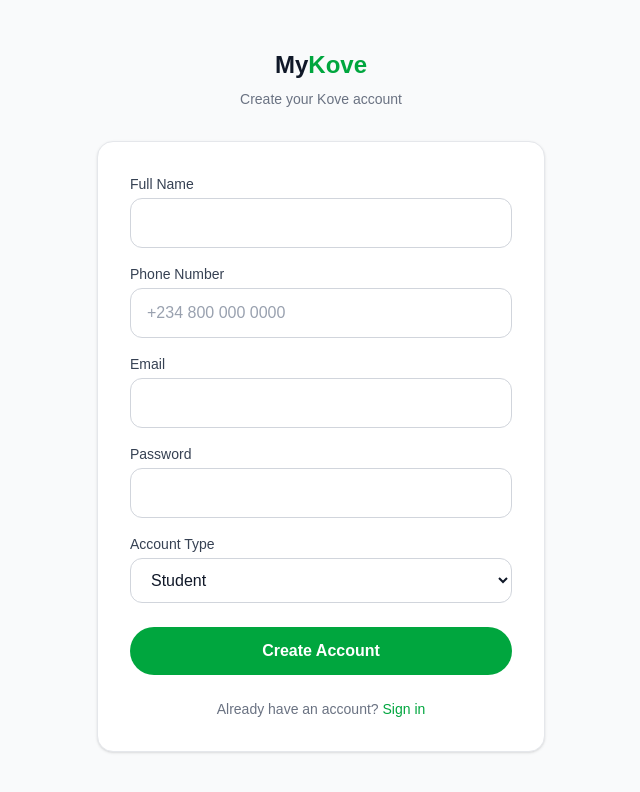
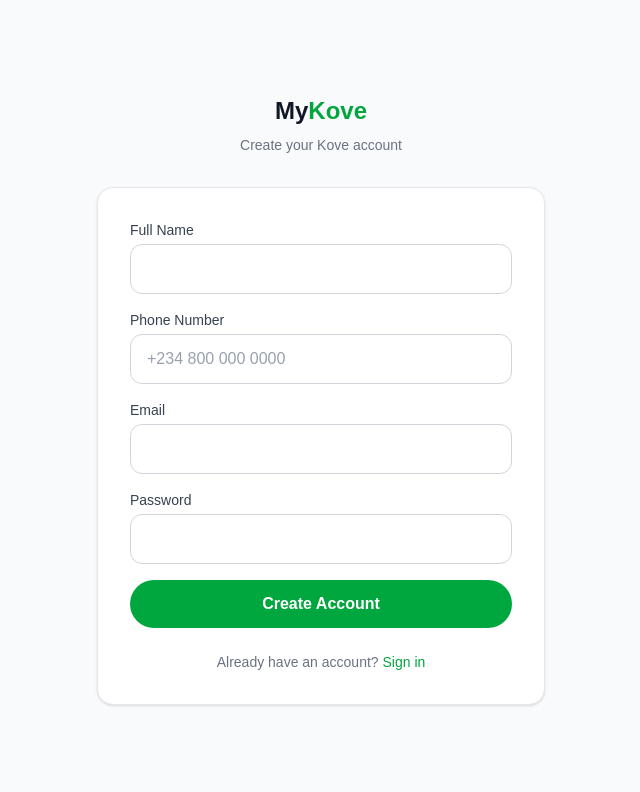
Before and after one commit to anoze209-art/my-kove, a Next.js app: page /sign-up in a window 1280 px wide. Shown: the top 792 px of the page, without its empty margins (319-959 px from the left). Built offline with nearby package versions, Linux system fonts and the light colour scheme; no server answers.

Commit message:
Remove account type selection from sign-up page
Removed account type selection from sign-up form.

```diff
--- a/app/sign-up/page.tsx
+++ b/app/sign-up/page.tsx
@@ -109,19 +109,6 @@ export default function SignUp() {
             onChange={(e) => setPassword(e.target.value)}
             className="mb-4 w-full rounded-xl border border-gray-300 bg-white px-4 py-3 text-gray-900 placeholder:text-gray-400 outline-none focus:border-green-600"
           />
-
-          <label className="mb-1 block text-sm font-medium text-gray-700">
-            Account Type
-          </label>
-          <select
-            value={role}
-            onChange={(e) => setRole(e.target.value)}
-            className="mb-6 w-full rounded-xl border border-gray-300 bg-white px-4 py-3 text-gray-900 outline-none focus:border-green-600"
-          >
-            <option value="Student">Student</option>
-            <option value="Landlord">Landlord</option>
-          </select>
-
           <button
             type="submit"
             disabled={loading}
```
